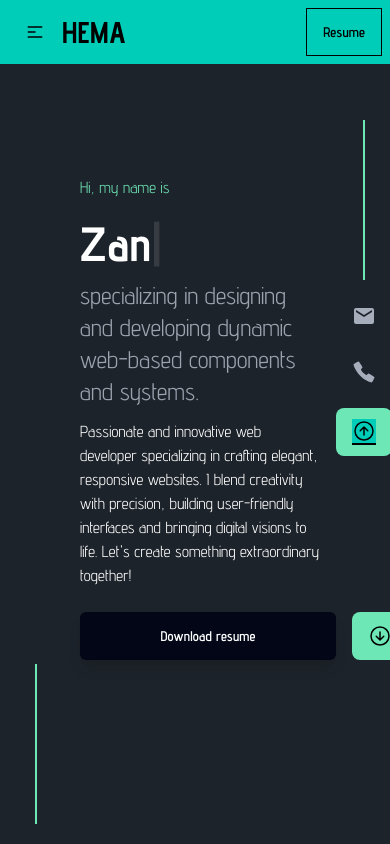
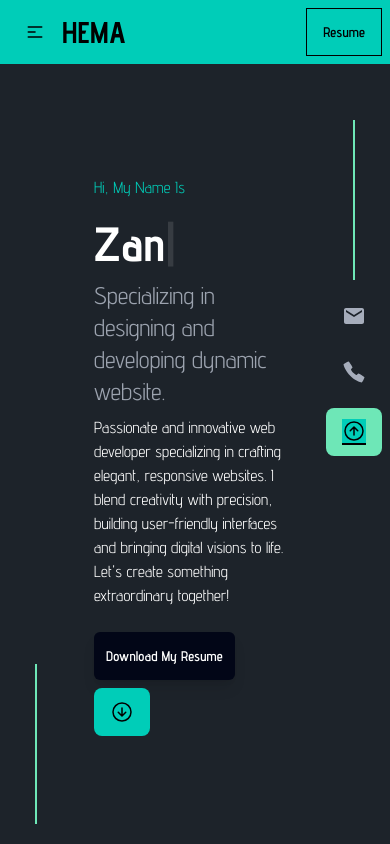
Before and after one commit to zannat20040/my-portfolio, a React (Vite) app: page / in a window 390 px wide. Shown: the top 844 px of the page. Built offline with nearby package versions, Linux system fonts and the light colour scheme; some icons are missing.

Commit message:
banner responsive

```diff
--- a/src/Section/All section/Banner.jsx
+++ b/src/Section/All section/Banner.jsx
@@ -2,13 +2,14 @@ import React from "react";
 import Typewriter from "typewriter-effect";
 import { Link } from "react-scroll";
 import { IoArrowDownCircleOutline } from "react-icons/io5";
+import resume from "../../assets/Resume of Hema.pdf";
 
 const Banner = () => {
   return (
     <div className=" pt-28 pb-56 flex flex-col justify-center" id="scrollToUp">
-      <div className="max-w-4xl">
+      <div className="">
         <div className=" text-white">
-          <p className="text-emerald-300">Hi, my name is </p>
+          <p className="text-accent capitalize">Hi, my name is </p>
           <h1 className="text-5xl font-bold mt-5 flex gap-4">
             <Typewriter
               options={{
@@ -18,12 +19,10 @@ const Banner = () => {
               }}
             />
           </h1>
-          <p className=" mt-3 text-gray-400 text-2xl">
-            specializing in designing and developing dynamic web-based
-            components and systems.
+          <p className=" mt-3 mb-2 text-gray-400 text-2xl ">
+            Specializing in designing and developing dynamic website.
           </p>
 
-          <h1 className="text-5xl font-bold mt-3 text-emerald-300"></h1>
           <p className="pb-6">
             Passionate and innovative web developer specializing in crafting
             elegant, responsive websites. I blend creativity with precision,
@@ -31,12 +30,14 @@ const Banner = () => {
             life. Let's create something extraordinary together!
           </p>
         </div>
-        <div className="flex gap-4">
-          <button className="btn border-0 btn-wide  bg-slate-950 shadow-lg rounded-md p-3 text-white">
-            Download resume
-          </button>
+        <div className="flex gap-2 flex-wrap">
+          <a href={resume} download>
+            <button className="btn border-0  capitalize  bg-slate-950 shadow-lg rounded-md p-3 text-white">
+              Download my resume
+            </button>
+          </a>
 
-          <button className="btn btn-outline border-0 text-black bg-emerald-300 text-2xl ">
+          <button className="btn btn-outline border-0 text-black bg-accent text-2xl ">
             <Link
               to="sectionToScroll"
               spy={true}
--- a/src/Section/Home/Home.jsx
+++ b/src/Section/Home/Home.jsx
@@ -48,21 +48,20 @@ const Home = () => {
   );
   return (
     <div className="container mx-auto relative">
-      <div className="grid grid-cols-6 gap-20  ">
+      <div className="grid grid-cols-5 md:grid-cols-6 gap-20  ">
         <div className="">
           <ul className="flex-col items-center menu rounded-box fixed bottom-3 flex justify-center gap-4   text-2xl z-30">
             {sideNav}
             <div className="h-40 bg-emerald-300 w-[2px]"></div>
           </ul>
         </div>
-        <div className="col-span-4">
+        <div className="col-span-3 md:col-span-4">
           <Banner></Banner>
           <Aboutme></Aboutme>
           <Skills></Skills>
           <Myproject></Myproject>
           <MoreAboutMe></MoreAboutMe>
           <Contact></Contact>
-          {/* <Feature></Feature> */}
         </div>
         <div className="flex justify-end">
           <ul className="flex-col items-center  menu rounded-box fixed top-28 flex justify-center gap-4   text-2xl z-30">
--- a/src/Section/Nabvar/Navbar.jsx
+++ b/src/Section/Nabvar/Navbar.jsx
@@ -1,5 +1,4 @@
 import React from "react";
-import {  NavLink } from "react-router-dom";
 import resume from "../../assets/Resume of Hema.pdf";
 import { Link } from "react-scroll";
 
```
